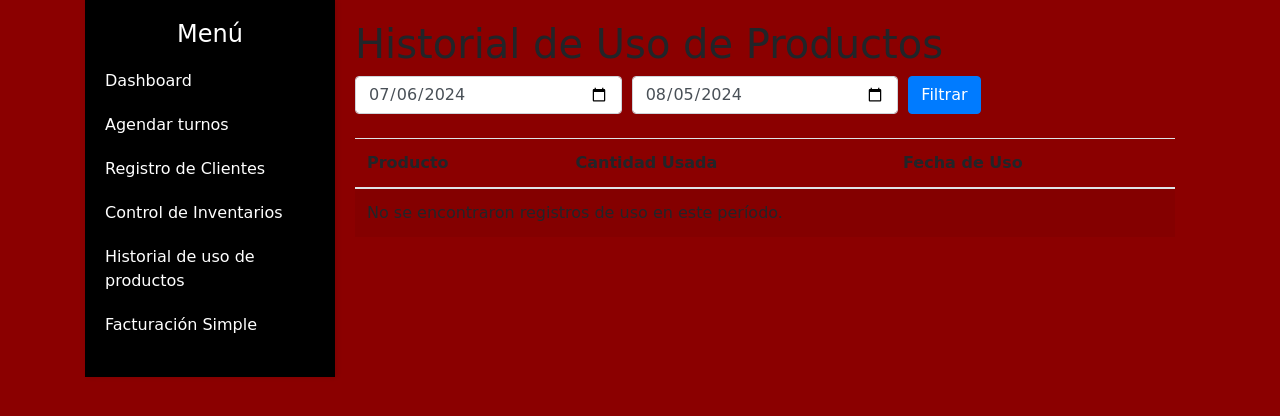
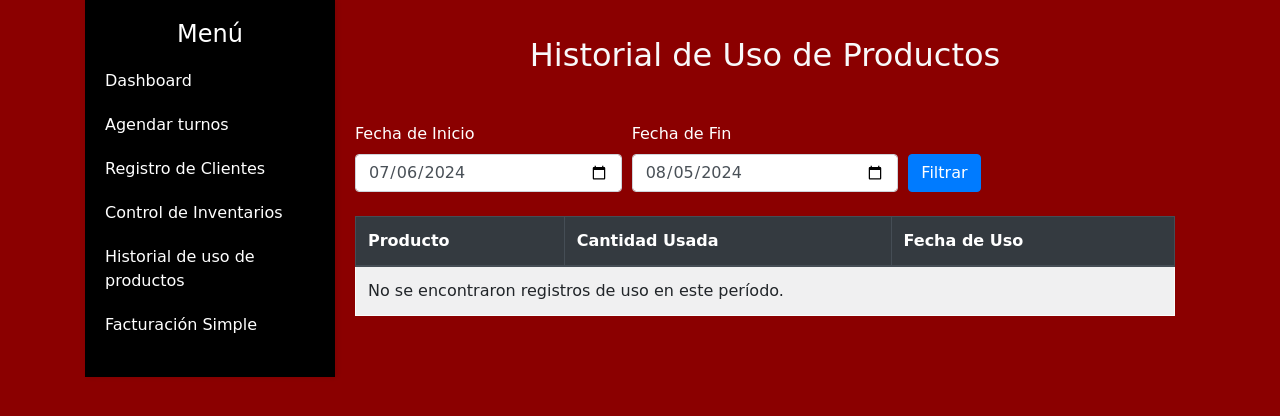
Before and after one commit to Alexd062024/DjangoPeluqueria, a Django app: page /historial-uso in a window 1280 px wide. Shown: the top 416 px of the page. Run offline with Django 4.2, Linux system fonts and the light colour scheme; some libraries are stand-ins or nearby versions.

Commit message:
estilo al historial de uso

```diff
--- a/peluqueria/settings.py
+++ b/peluqueria/settings.py
@@ -109,7 +109,7 @@ USE_TZ = True
 # Static files (CSS, JavaScript, Images)
 # https://docs.djangoproject.com/en/4.2/howto/static-files/
 
-STATIC_URL = 'static/'
+STATIC_URL = '/static/'
 STATICFILES_DIRS = [
     os.path.join(BASE_DIR, 'static'),
 ]
--- a/users/static/users/css/styleprofile.css
+++ b/users/static/users/css/styleprofile.css
@@ -5,11 +5,16 @@ body {
     padding: 0;
 }
 
+textarea {
+    resize: none;
+}
+
 .container {
     display: flex;
 }
 
-h2, p {
+
+h2, p, .form-fechas-filtro {
     color:white;
 
 }
@@ -53,7 +58,7 @@ h2, p {
 
 .title {
     font-size: 2em;
-    margin-top: 0;
+    margin: 0.5em 0 1.5em 0;
 }
 
 .table-responsive {
--- a/users/static/users/css/styles.css
+++ b/users/static/users/css/styles.css
@@ -21,7 +21,7 @@ body {
 .title {
     text-align: center;
     font-size: 2.5em;
-    margin-bottom: 1em;
+    margin-bottom: 5em;
     color: #fff;
 }
 
--- a/users/templates/users/base.html
+++ b/users/templates/users/base.html
@@ -6,7 +6,7 @@
     <title>{% block title %}La Peluquería del Rock{% endblock %}</title>
     {% load static %}
     <link rel="stylesheet" href="https://stackpath.bootstrapcdn.com/bootstrap/4.5.2/css/bootstrap.min.css">
-    <link rel="stylesheet" href="{% static 'users/css/styleprofile.css' %}">
+    <link rel="stylesheet" href="{% static '/users/css/styleprofile.css' %}">
     <link href="https://fonts.googleapis.com/css2?family=Rock+Salt&display=swap" rel="stylesheet">
 </head>
 <body>
--- a/users/templates/users/historial_uso.html
+++ b/users/templates/users/historial_uso.html
@@ -1,24 +1,26 @@
 {% extends "users/base.html" %}
 
 {% block content %}
-<h1>Historial de Uso de Productos</h1>
+<h1 class="title text-center text-light">Historial de Uso de Productos</h1>
 
-<form method="get" class="mb-4">
+<form method="get" class="mb-4 form-fechas-filtro">
     <div class="form-row">
         <div class="col">
-            <input type="date" name="fecha_inicio" value="{{ fecha_inicio }}" class="form-control">
+            <label for="fecha_inicio">Fecha de Inicio</label>
+            <input type="date" name="fecha_inicio" value="{{ fecha_inicio }}" title="fecha inicio" class="form-control">
         </div>
         <div class="col">
-            <input type="date" name="fecha_fin" value="{{ fecha_fin }}" class="form-control">
+            <label for="fecha_fin">Fecha de Fin</label>
+            <input type="date" name="fecha_fin" value="{{ fecha_fin }}" title="fecha fin" class="form-control">
         </div>
-        <div class="col">
+        <div class="col align-self-end">
             <button type="submit" class="btn btn-primary">Filtrar</button>
         </div>
     </div>
 </form>
 
-<table class="table table-striped">
-    <thead>
+<table class="table table-striped table-light table-bordered">
+    <thead class="thead-dark">
         <tr>
             <th>Producto</th>
             <th>Cantidad Usada</th>
```
Also changed, not shown: users/templates/users/inventario.html (+13 -6 lines).
